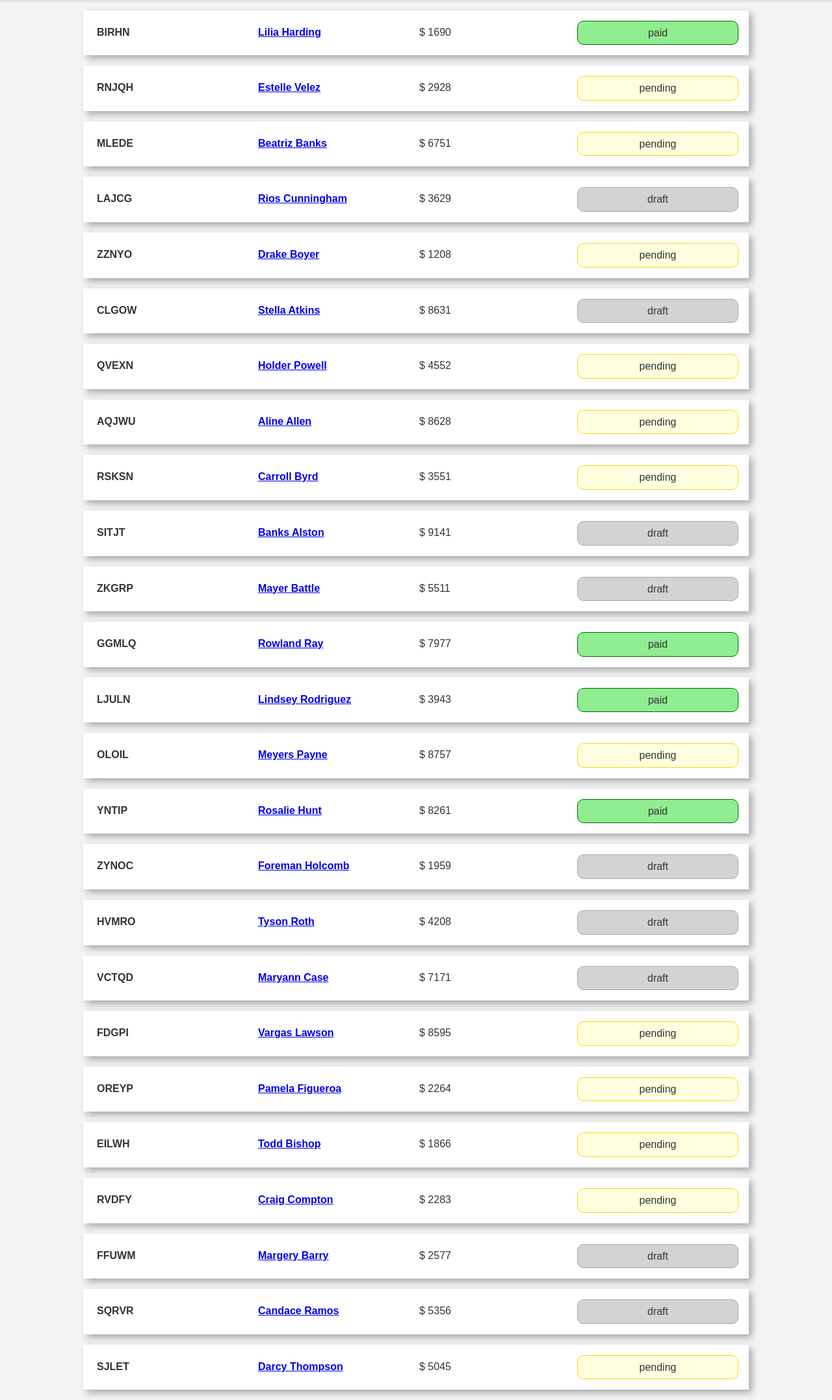
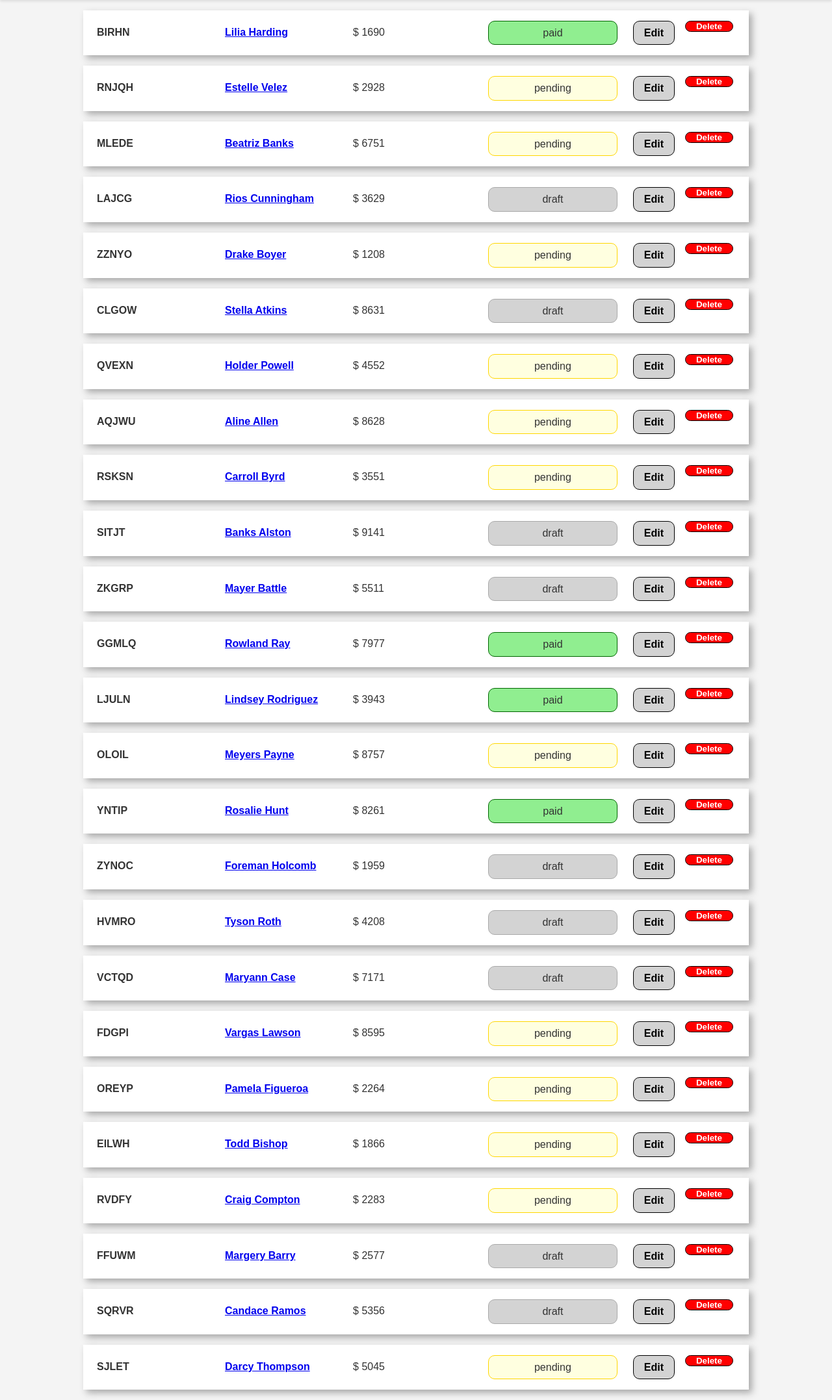
Before and after one commit to uaj14/invoice-manager, a PHP site: page / in a window 1280 px wide. Shown: the part 138-2293 px from the top of the page at 65% size. Run offline with PHP 8.4, Linux system fonts and the light colour scheme.

Commit message:
1 and 2 finished. 5 partially implemented.

```diff
--- a/add.php
+++ b/add.php
@@ -34,6 +34,7 @@
 
     <form class="add" action="index.php" method="post" class="invoice-form">
         <h1>Add Invoice</h1>
+        <input type="hidden" name="post_type" value="add">
         <input type="hidden" name="number" value="<?php echo $invoiceNumber; ?>">
 
         <label for="client">Client Name</label>
--- a/index.php
+++ b/index.php
@@ -17,8 +17,12 @@
         }
         require_once 'nav.php';
 
+        $TEST = "";
+
         // POST
-        if ($_SERVER['REQUEST_METHOD'] === 'POST') {
+        if ($_SERVER['REQUEST_METHOD'] === 'POST' && isset($_POST['post_type'], $_POST['number'])) {
+            switch ($_POST['post_type']) {
+                case 'add':
                     $newInvoice = [
                         'number' => $_POST['number'] ?? '',
                         'amount' => isset($_POST['amount']) ? (float) $_POST['amount'] : 0,
@@ -28,9 +32,29 @@
                     ];
 
                     if ($newInvoice['number'] && $newInvoice['client'] && $newInvoice['email']) {
-                array_push($_SESSION["all_invoices"], $newInvoice);
+                        array_push($_SESSION['all_invoices'], $newInvoice);
+                    }
+                    break;
+                case 'update':
+                case 'delete':
+                    foreach ($_SESSION['all_invoices'] as $key => $invoice) {
+                        if ($invoice['number'] === $_POST['number']) {
+                            if ($_POST['post_type'] === 'update') {
+                                $_SESSION['all_invoices'][$key]['amount'] = isset($_POST['amount']) ? (float) $_POST['amount'] : 0;
+                                $_SESSION['all_invoices'][$key]['status'] = $_POST['status'] ?? $invoice['status'];
+                                $_SESSION['all_invoices'][$key]['client'] = $_POST['client'] ?? $invoice['client'];
+                                $_SESSION['all_invoices'][$key]['email'] = $_POST['email'] ?? $invoice['email'];
+                            } else {
+                                unset($_SESSION['all_invoices'][$key]);
+                                $_SESSION['all_invoices'] = array_values($_SESSION['all_invoices']);
+                            }
+                            break;
                         }
                     }
+                    break;
+            }
+        }
+        ?><!--<h1>TEST: <?php //echo $TEST ?></h1>--><?php
 
         // Query String
         $selectedStatus = $_GET['status'] ?? 'all';
--- a/invoice-list.php
+++ b/invoice-list.php
@@ -18,5 +18,19 @@ foreach (($filteredInvoices ?? []) as $invoice): ?>
             }
 
         ?>"><?php echo $invoice["status"] ?></div>
+
+        <!-- <div class=""><button class="">Edit</button></div>
+        <div class=""><button class="">Delete</button></div> -->
+
+        <a href="update.php?number=<?php echo $invoice["number"] ?>" id="edit_button" class="invoice_button">Edit</a>
+        <form method="post">
+            <input
+                type="hidden"
+                name="number"
+                value="<?php echo $invoice["number"] ?>">
+            <button id="delete_button" class="invoice_button">Delete</button>
+        </form>
+
+
     </div>
 <?php endforeach; ?>
--- a/style.css
+++ b/style.css
@@ -81,7 +81,7 @@ button {
 }
 
 .invoice_item {
-    width: 25%;
+    width: 100%;
     padding: 5px;
 }
 
@@ -96,6 +96,7 @@ button {
 
 .invoice_status {
     text-align: center;
+    margin: 0 1rem;
     border-width: 1px;
     border-radius: 10px;
     border-style: solid;
@@ -114,6 +115,35 @@ button {
 .invoice_status_paid{
     background-color: lightgreen;
     border-color: darkgreen;
+}
+
+.invoice_button  {
+    display: flex;
+    justify-content: center;
+    align-items: center;
+
+    text-align: center;
+    text-decoration: none;
+    cursor: pointer;
+
+    padding: 0 1rem;
+    margin: 0 .5rem;
+
+    border-width: 1px;
+    border-radius: 10px;
+    border-style: solid;
+}
+
+#edit_button {
+    color: black;
+    background-color: lightgray;
+    font-weight: 700;
+}
+
+#delete_button {
+    color: white;
+    background-color: red;
+    font-weight: 700;
 }
 
 /* Add Form */
```
Also changed, not shown: update.php (added, +55 -0 lines). Lines whose indentation alone changed are shown as unchanged.
